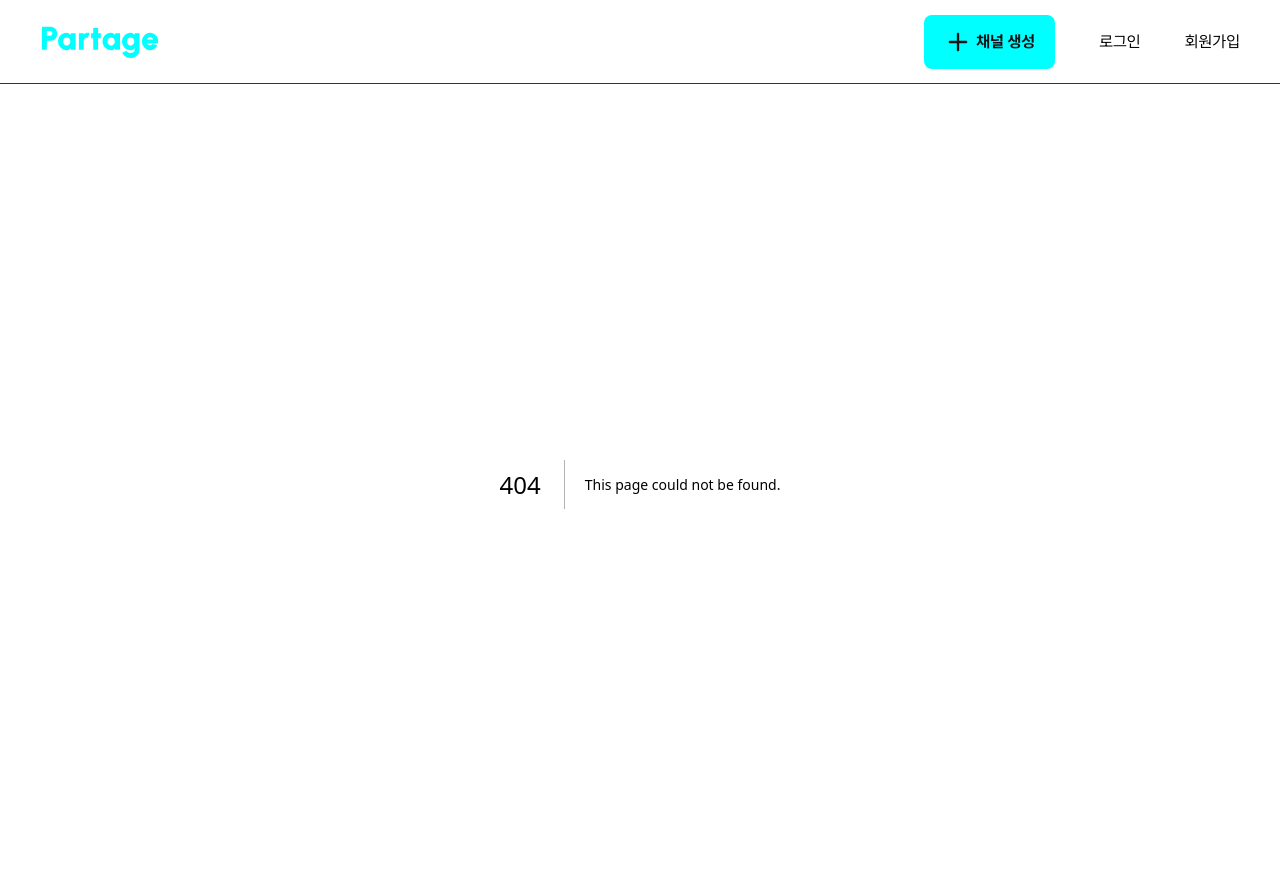
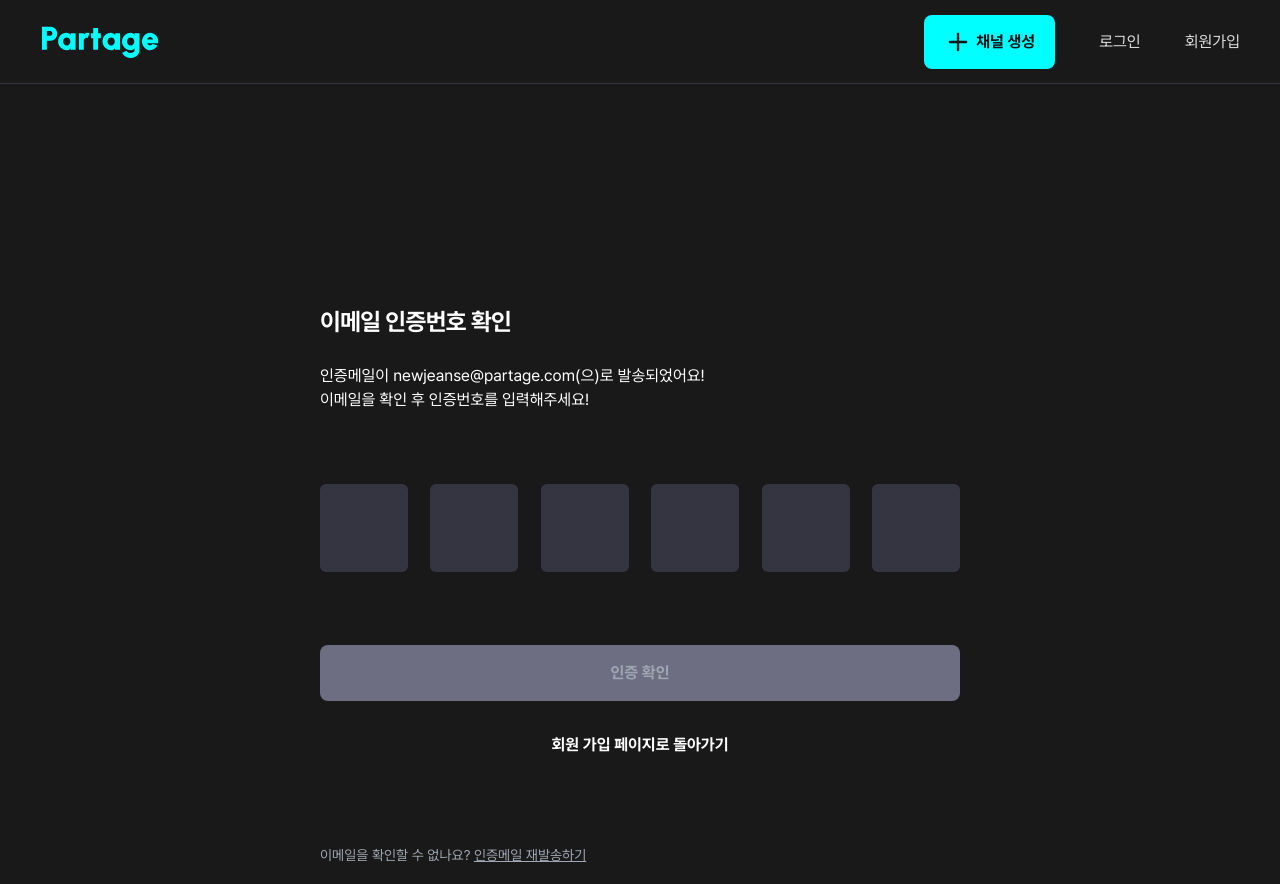
Before and after one commit to Team-Partage/partage_web, a Next.js app: page /auth/register/email-validation in a window 1280 px wide. Before the commit this address had no page. Built offline with nearby package versions, Linux system fonts and the light colour scheme.

Commit message:
feat & design: 회원가입 UI 수정 및 이메일 인증기능

```diff
--- a/package.json
+++ b/package.json
@@ -30,6 +30,7 @@
     "class-variance-authority": "^0.7.0",
     "clsx": "^2.1.1",
     "embla-carousel-react": "^8.1.1",
+    "input-otp": "^1.2.4",
     "lodash": "^4.17.21",
     "lucide-react": "^0.378.0",
     "next": "14.2.3",
--- /dev/null
+++ b/src/app/auth/register/email-validation/page.tsx
@@ -0,0 +1,108 @@
+'use client';
+
+import { useState } from 'react';
+
+import FormModal from '@/components/FormModal';
+import { Button } from '@/components/ui/button';
+import { CardDescription, CardTitle } from '@/components/ui/card';
+import { InputOTP, InputOTPGroup, InputOTPSlot } from '@/components/ui/input-otp';
+import { CheckEmailNumber, SendEmail } from '@/services/user';
+import { useRouter } from 'next/navigation';
+
+const EmailValidationPage = () => {
+  const [validationNumber, setValidationNumber] = useState('');
+  const [isError, setIsError] = useState(false);
+  const [open, setOpen] = useState(false);
+  const router = useRouter();
+  const myEmail = 'newjeanse@partage.com';
+
+  const onchange = (value: string) => {
+    console.log(value);
+    setValidationNumber(value);
+  };
+
+  const handleResend = async () => {
+    setIsError(false);
+    setValidationNumber('');
+    try {
+      await SendEmail({ email: myEmail });
+    } catch (err) {
+      alert('다시 인증메일 재발송 해주세요.');
+    }
+  };
+
+  const handleGoBack = () => {
+    history.back();
+  };
+
+  const onSubmit = async () => {
+    if (validationNumber) {
+      try {
+        await CheckEmailNumber({ email: myEmail, auth_number: validationNumber });
+        setOpen(true);
+      } catch (err) {
+        console.log(err);
+        setIsError(true);
+        setValidationNumber('');
+      }
+    }
+  };
+
+  const handleModal = () => {
+    router.push('/auth/login');
+  };
+
+  return (
+    <div className="flex flex-col justify-between border-none text-neutral-100 desktop:h-[562px]">
+      <div>
+        <CardTitle className="max-bold">이메일 인증번호 확인</CardTitle>
+        <CardDescription className="text-neutral-100 base-regular">
+          인증메일이 {myEmail}(으)로 발송되었어요! <br />
+          이메일을 확인 후 인증번호를 입력해주세요!
+        </CardDescription>
+      </div>
+      <div>
+        <InputOTP maxLength={6} onChange={onchange}>
+          <InputOTPGroup>
+            <InputOTPSlot index={0} isError={isError} />
+            <InputOTPSlot index={1} isError={isError} />
+            <InputOTPSlot index={2} isError={isError} />
+            <InputOTPSlot index={3} isError={isError} />
+            <InputOTPSlot index={4} isError={isError} />
+            <InputOTPSlot index={5} isError={isError} />
+          </InputOTPGroup>
+        </InputOTP>
+        {isError && <p className="mt-3 text-sub-red small-regular">인증번호가 틀렸어요.</p>}
+      </div>
+      <div>
+        <Button
+          className="w-full"
+          size="lg"
+          variant="active"
+          type="submit"
+          disabled={isError || validationNumber.length < 6}
+          onClick={onSubmit}
+        >
+          인증 확인
+        </Button>
+        <Button className="mt-4 w-full hover:bg-neutral-500" size="lg" onClick={handleGoBack}>
+          회원 가입 페이지로 돌아가기
+        </Button>
+      </div>
+      <div className="text-neutral-200 small-regular">
+        이메일을 확인할 수 없나요?{' '}
+        <button className="underline" onClick={handleResend}>
+          인증메일 재발송하기
+        </button>
+      </div>
+      <FormModal
+        content="회원가입이 완료되었어요!"
+        handleModal={handleModal}
+        open={open}
+        setOpen={setOpen}
+      />
+    </div>
+  );
+};
+
+export default EmailValidationPage;
--- a/src/app/auth/register/page.tsx
+++ b/src/app/auth/register/page.tsx
@@ -15,10 +15,7 @@ import { CircleCheck } from 'lucide-react';
 import { useRouter } from 'next/navigation';
 import { useForm } from 'react-hook-form';
 
-import FormModal from '../../../components/FormModal';
-
 const RegisterPage = () => {
-  const [open, setOpen] = useState(false);
   const [emailCheck, setEmailCheck] = useState(false);
   const router = useRouter();
 
@@ -49,14 +46,10 @@ const RegisterPage = () => {
   const onSubmit = async (data: z.infer<typeof RegisterSchema>) => {
     try {
       await SignUp(data);
-      setOpen(true);
+      router.push('/register/email-validataion');
     } catch (err) {
       throw new Error(`${err}`);
     }
-  };
-
-  const handleModal = () => {
-    router.push('/login');
   };
 
   return (
@@ -159,19 +152,13 @@ const RegisterPage = () => {
         </div>
         <Button
           type="submit"
-          disabled={!form.formState.isValid}
+          disabled={!emailCheck || !form.formState.isValid}
           variant="active"
           size="lg"
           className="mt-[44px] w-full"
         >
           회원가입
         </Button>
-        <FormModal
-          content="회원가입이 완료되었어요!"
-          handleModal={handleModal}
-          open={open}
-          setOpen={setOpen}
-        />
       </form>
     </Form>
   );
--- /dev/null
+++ b/src/components/ui/input-otp.tsx
@@ -0,0 +1,74 @@
+'use client';
+
+import * as React from 'react';
+
+import { cn } from '@/lib/utils';
+import { OTPInput, OTPInputContext } from 'input-otp';
+import { Dot } from 'lucide-react';
+
+
+const InputOTP = React.forwardRef<
+  React.ElementRef<typeof OTPInput>,
+  React.ComponentPropsWithoutRef<typeof OTPInput>
+>(({ className, containerClassName, ...props }, ref) => (
+  <OTPInput
+    ref={ref}
+    containerClassName={cn(
+      'flex items-center gap-2 has-[:disabled]:opacity-50',
+      containerClassName,
+    )}
+    className={cn('disabled:cursor-not-allowed bg-red-500', className)}
+    {...props}
+  />
+));
+InputOTP.displayName = 'InputOTP';
+
+const InputOTPGroup = React.forwardRef<
+  React.ElementRef<'div'>,
+  React.ComponentPropsWithoutRef<'div'>
+>(({ className, ...props }, ref) => (
+  <div ref={ref} className={cn('w-full flex items-center justify-between', className)} {...props} />
+));
+InputOTPGroup.displayName = 'InputOTPGroup';
+
+const InputOTPSlot = React.forwardRef<
+  React.ElementRef<'div'>,
+  React.ComponentPropsWithoutRef<'div'> & { index: number; isError: boolean }
+>(({ index, className, ...props }, ref) => {
+  const inputOTPContext = React.useContext(OTPInputContext);
+  const { char, hasFakeCaret, isActive } = inputOTPContext.slots[index];
+  const { isError } = { ...props };
+
+  return (
+    <div
+      ref={ref}
+      className={cn(
+        'relative flex desktop:size-[88px] items-center justify-center text-sm transition-all rounded-md bg-neutral-400',
+        isActive && 'z-10 ring-1 ring-main-skyblue',
+        isError && 'z-10 ring-1 ring-sub-red',
+        className,
+      )}
+      {...props}
+    >
+      {char}
+      {hasFakeCaret && (
+        <div className="pointer-events-none absolute inset-0 flex items-center justify-center">
+          <div className="animate-caret-blink h-4 w-px bg-slate-950 duration-1000 dark:bg-slate-50" />
+        </div>
+      )}
+    </div>
+  );
+});
+InputOTPSlot.displayName = 'InputOTPSlot';
+
+const InputOTPSeparator = React.forwardRef<
+  React.ElementRef<'div'>,
+  React.ComponentPropsWithoutRef<'div'>
+>(({ ...props }, ref) => (
+  <div ref={ref} role="separator" {...props}>
+    <Dot />
+  </div>
+));
+InputOTPSeparator.displayName = 'InputOTPSeparator';
+
+export { InputOTP, InputOTPGroup, InputOTPSlot, InputOTPSeparator };
```
Also changed, not shown: 1 other file (tests, documents, lock files or other folders).
